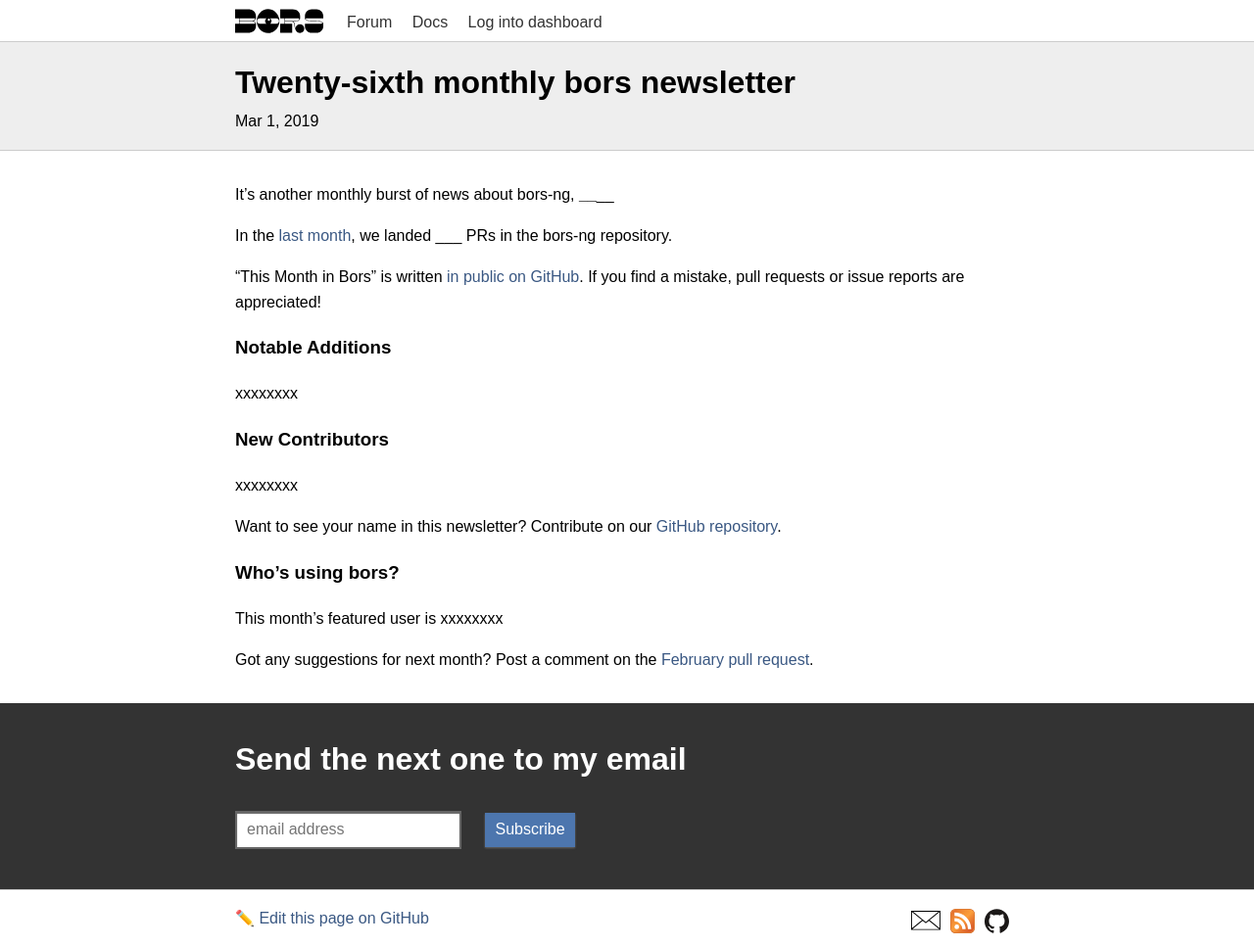
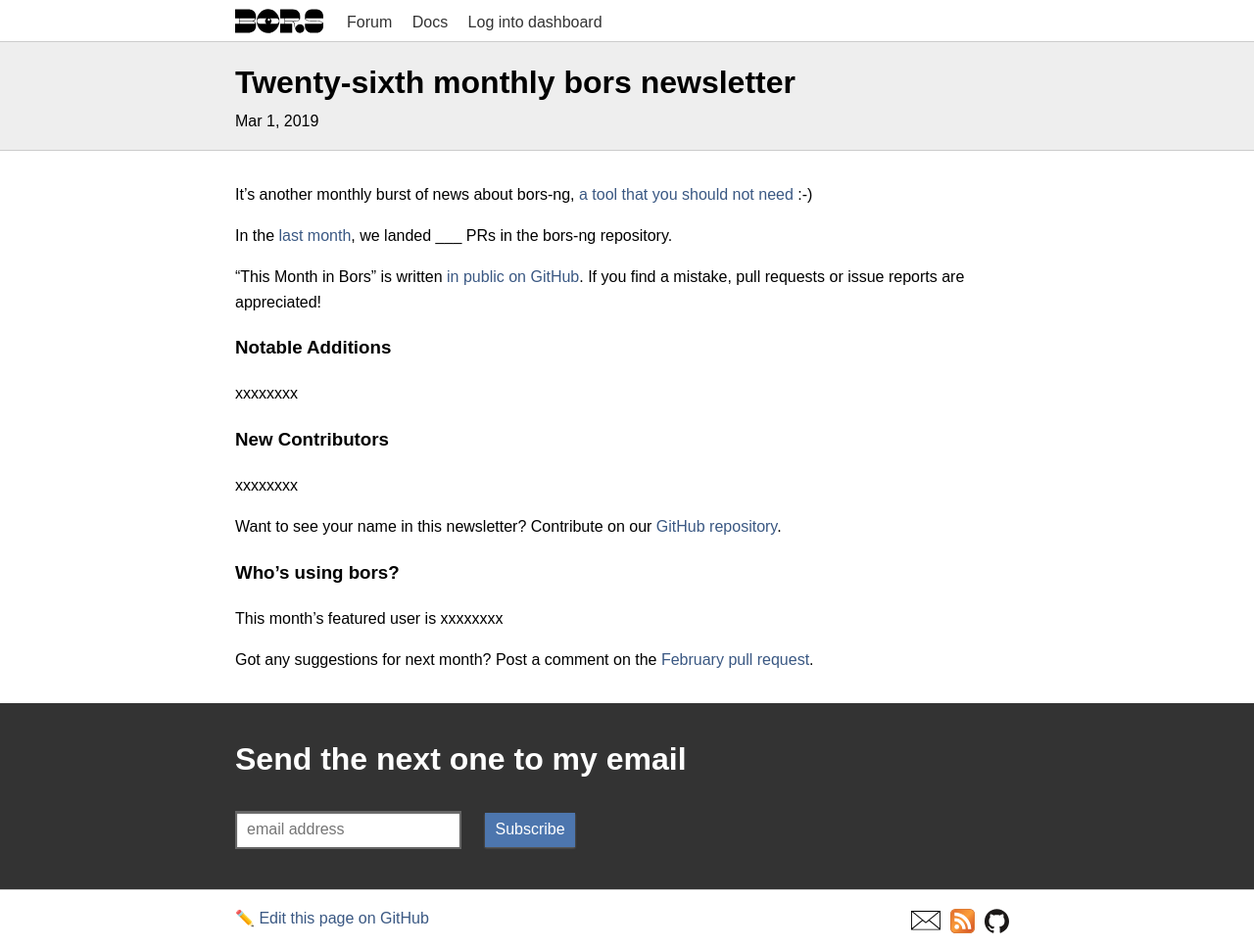
Before and after one commit to bors-ng/bors-ng.github.io, a Jekyll site: the page built from _posts/2019-03-01-tmib-26.md, in a window 1280 px wide. Shown: the whole page at 98% size. Built offline with Jekyll 4.4.1, drawn with Linux system fonts in a browser that asks for light colours.

Commit message:
Add QotM

```diff
--- a/_posts/2019-03-01-tmib-26.md
+++ b/_posts/2019-03-01-tmib-26.md
@@ -6,7 +6,7 @@
 categories: newsletter
 ---
 
-It's another monthly burst of news about bors-ng, ________
+It's another monthly burst of news about bors-ng, [a tool that you should not need](https://habr.com/ru/post/436264/) :-)
 
 In the [last month](https://github.com/bors-ng/bors-ng/pulls?utf8=%E2%9C%93&q=is%3Apr%20is%3Aclosed%20closed%3A2019-02-01..2019-02-28),
 we landed ___ PRs in the bors-ng repository.
```
